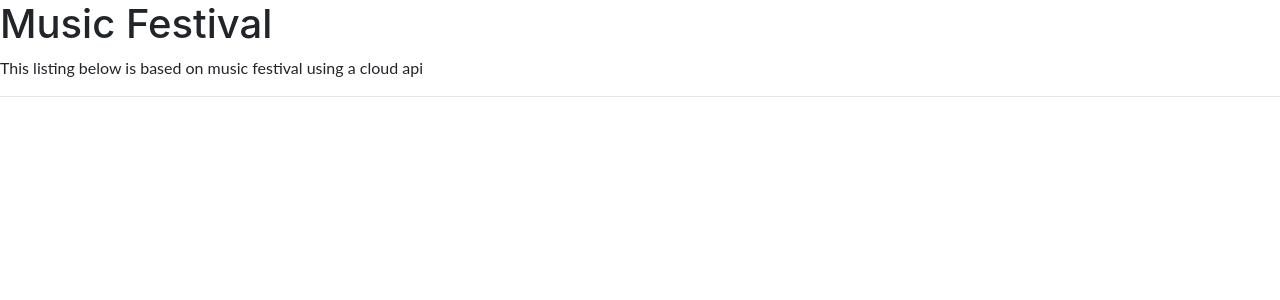
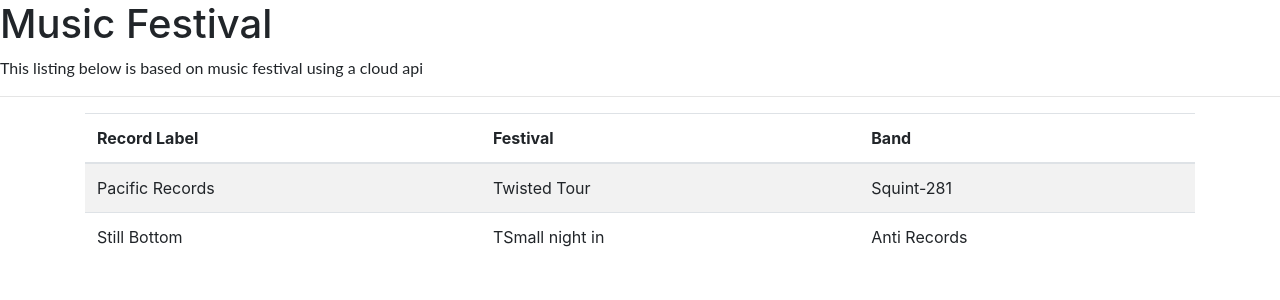
Before and after one commit to sayedmelb/music-festival, an Angular app: page / in a window 1280 px wide. Shown: the top 300 px of the page. Built offline with nearby package versions, Linux system fonts and the light colour scheme.

Commit message:
adding loadash and moment library

```diff
--- a/package.json
+++ b/package.json
@@ -11,6 +11,8 @@
     "@angular/platform-browser-dynamic": "^8.0.0",
     "@angular/router": "^8.0.0",
     "bootstrap": "^4.3.1",
+    "lodash": "^4.17.11",
+    "moment": "^2.24.0",
     "core-js": "^2.6.9",
     "jquery": "1.9.1 - 3",
     "popper.js": "^1.14.7",
@@ -44,6 +46,8 @@
     "protractor": "~5.4.0",
     "ts-node": "~7.0.0",
     "tslint": "~5.11.0",
-    "typescript": "~3.1.1"
+    "typescript": "~3.1.1",
+    "@types/lodash": "^4.14.119"
   }
+
 }
--- a/src/app/app.component.html
+++ b/src/app/app.component.html
@@ -3,3 +3,30 @@
    <p>This listing below is based on music festival using a cloud api</p>
    <hr>
 </div>
+<div  class="container">
+   <table class="table table-striped">
+      <thead>
+         <tr>
+            <!-- <th>Id</th> -->
+            <th >Record Label</th>
+            <th >Festival</th>
+            <th >Band</th>
+
+         </tr>
+      </thead>
+      <tbody>
+         <tr  >
+            <td > Pacific Records</td>
+            <td >Twisted Tour</td>
+            <td >Squint-281</td>
+
+         </tr>
+         <tr  >
+            <td > Still Bottom</td>
+            <td >TSmall night in</td>
+            <td >Anti Records</td>
+
+         </tr>
+      </tbody>
+   </table>
+</div>
--- a/src/app/app.component.ts
+++ b/src/app/app.component.ts
@@ -1,4 +1,5 @@
 import { Component } from '@angular/core';
+import * as _ from 'lodash';
 
 @Component({
   selector: 'my-app',
@@ -12,10 +13,15 @@ export class AppComponent {
   constructor() { }
 
   ngOnInit() {
+    this.lodashTest()
+  }
+
+  lodashTest(){
+    let str: string = "testing 34 dollars";
+    let aryStr = _.words(str);
+    console.log("arystr",aryStr);
 
   }
 
 
-
-
 }
```
